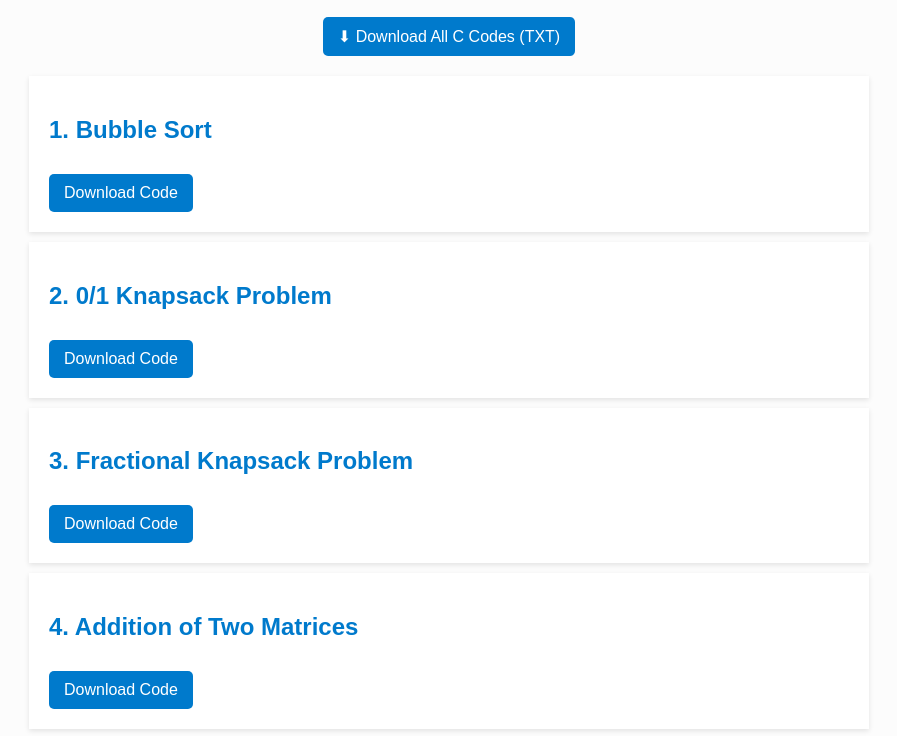
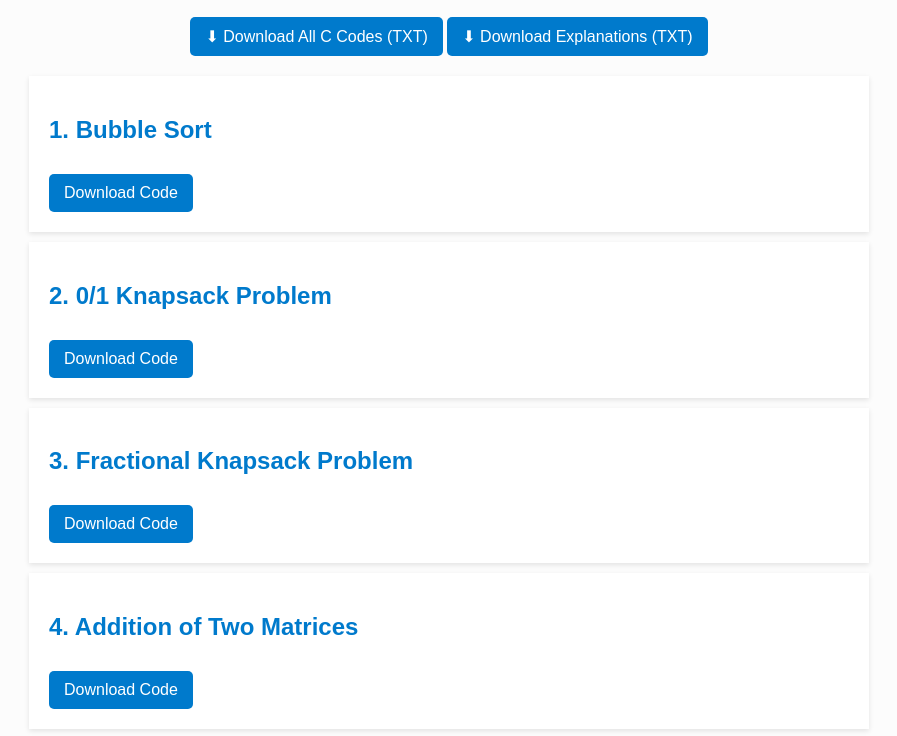
Before and after one commit to subham2023/ds-lab-website, a plain HTML site: page index.html in a window 1280 px wide. Shown: the part 93-829 px from the top of the page, without its empty margins (191-1088 px from the left). Drawn offline with Linux system fonts and the light colour scheme.

Commit message:
Added comprehensive explanations document and download button

```diff
--- a/index.html
+++ b/index.html
@@ -48,6 +48,7 @@
 
     <div class="center">
         <a href="DS_Lab_Assignments.txt" class="download" download>⬇ Download All C Codes (TXT)</a>
+        <a href="DS_Lab_Explanations.txt" class="download" download>⬇ Download Explanations (TXT)</a>
     </div>
 
     <div class="assignment"><h2>1. Bubble Sort</h2><a href="code/bubble_sort.c" class="download" download>Download Code</a></div>
```
Also changed, not shown: DS_Lab_Explanations.txt (added).
